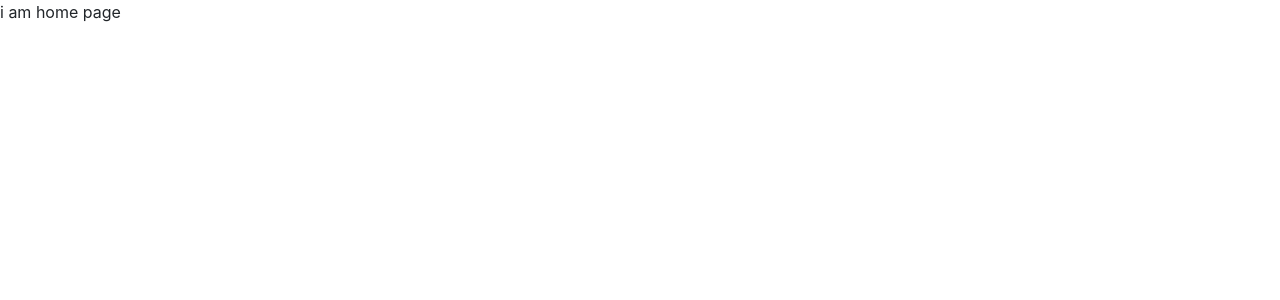
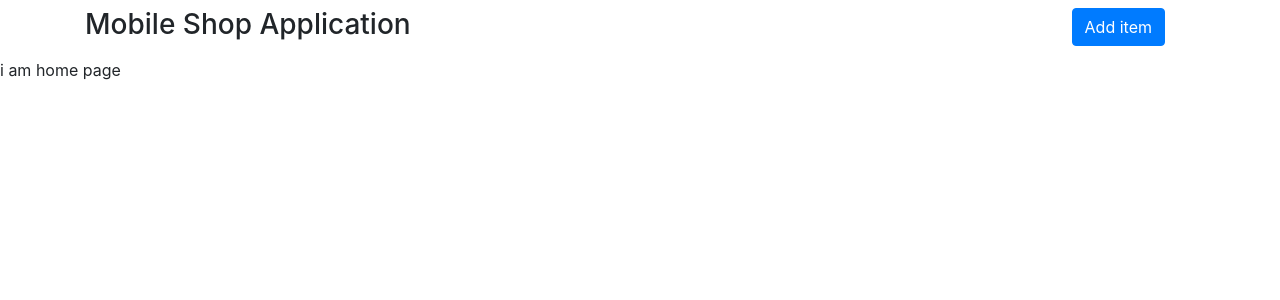
Before and after one commit to Abdelhamied200/mobileShop, a React (Create React App) app: page / in a window 1280 px wide. Shown: the top 300 px of the page. Built offline with nearby package versions, Linux system fonts and the light colour scheme.

Commit message:
adding navbar component to home page

```diff
--- /dev/null
+++ b/src/components/navbar/index.jsx
@@ -0,0 +1,21 @@
+import React from "react";
+import { Button } from "react-bootstrap";
+
+const Navbar = (props) => {
+  return (
+    <div className="navbar">
+      <div className="container">
+        <div class="row w-100">
+          <div class="col logo">
+            <h3>Mobile Shop Application</h3>
+          </div>
+          <div class="col text-right">
+            <Button variant="primary">Add item</Button>
+          </div>
+        </div>
+      </div>
+    </div>
+  );
+};
+
+export default Navbar;
--- a/src/pages/home/index.jsx
+++ b/src/pages/home/index.jsx
@@ -1,9 +1,11 @@
 import React from "react";
+import Navbar from "../../components/navbar";
 
 const Home = (props) => {
   return (
     <div className="page">
       <div className="home">
+        <Navbar />
         <p>i am home page</p>
       </div>
     </div>
```
